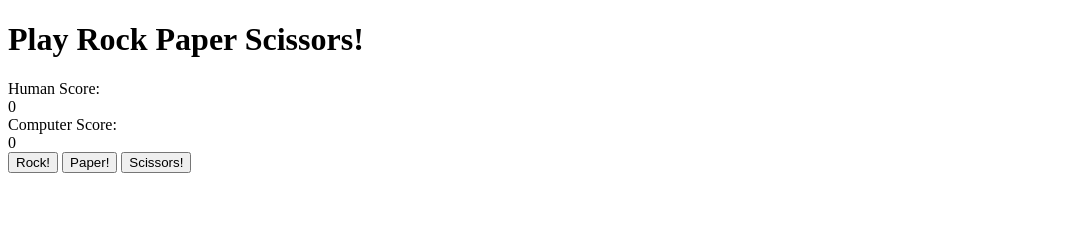
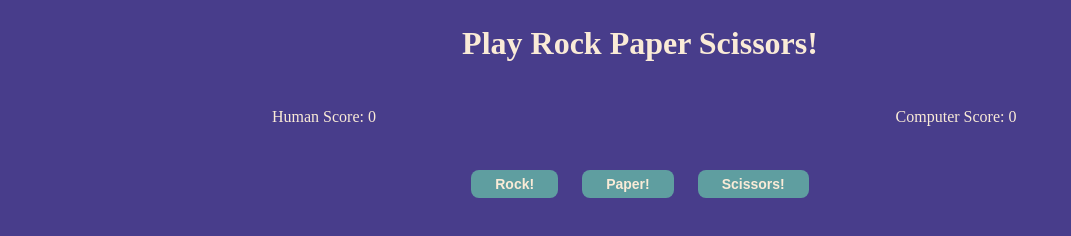
Before and after one commit to Majid-Shahani/ms-odin-projects, a plain HTML site: page rock-paper-scissors/index.html in a window 1280 px wide. Shown: the whole page, without its empty margins (0-1071 px from the left). Drawn offline with Linux system fonts and the light colour scheme.

Commit message:
Add preliminary styling

```diff
--- a/rock-paper-scissors/index.html
+++ b/rock-paper-scissors/index.html
@@ -4,16 +4,19 @@
     <meta charset="utf-8" />
     <title>Rock Paper Scissors</title>
     <script src="./script.js" defer></script>
+    <link href="./styles.css" rel="stylesheet" />
   </head>
   <body>
-    <h1>Play Rock Paper Scissors!</h1>
+    <h1 class="title">Play Rock Paper Scissors!</h1>
     <div class="container">
-      <div class="label">Human Score:</div>
-      <div id="hScore">0</div>
-    </div>
-    <div class="container">
-      <div class="label">Computer Score:</div>
-      <div id="cScore">0</div>
+      <div class="card">
+        <div class="label">Human Score:</div>
+        <div id="hScore">0</div>
+      </div>
+      <div class="card">
+        <div class="label">Computer Score:</div>
+        <div id="cScore">0</div>
+      </div>
     </div>
     <div id="roundResult"></div>
     <div class="buttons">
--- a/rock-paper-scissors/script.js
+++ b/rock-paper-scissors/script.js
@@ -48,12 +48,6 @@ function main() {
   const paperButton = document.querySelector(`button#paper`);
   const scissorButton = document.querySelector(`button#scissor`);
 
-  const getWinner = () => {
-    if (humanScore > computerScore) return `You Win The Game!`;
-    else if (humanScore < computerScore) return `Computer Wins The Game!`;
-    else throw Error("Draw!");
-  };
-
   const handleScore = (sDiff) => {
     diff += sDiff;
     if (sDiff > 0) {
@@ -64,7 +58,7 @@ function main() {
 
     if ((humanScore >= 5 || computerScore >= 5) && Math.abs(diff) > 1) {
       // game over
-      resText.textContent = `${toString(sDiff)} Game Over! ${getWinner()}`;
+      resText.textContent = `${toString(sDiff)} Game Over!`;
       rockButton.disabled = true;
       paperButton.disabled = true;
       scissorButton.disabled = true;
--- a/rock-paper-scissors/styles.css
+++ b/rock-paper-scissors/styles.css
@@ -0,0 +1,63 @@
+.title,
+.container,
+.card,
+.buttons,
+#roundResult {
+  padding: 4px 8px;
+  width: 100%;
+  box-sizing: border-box;
+}
+
+.title,
+.label,
+#roundResult,
+#hScore,
+#cScore {
+  text-align: center;
+  color: antiquewhite;
+}
+
+#roundResult {
+  font-weight: 700;
+}
+
+body {
+  margin: 0;
+  padding: 0;
+  min-height: 100vh;
+  background-color: darkslateblue;
+
+  display: flex;
+  flex-direction: column;
+  align-items: center;
+  gap: 12px;
+}
+
+.container {
+  display: flex;
+  justify-content: space-around;
+}
+
+.card {
+  flex-grow: 1;
+  display: flex;
+  justify-content: center;
+  gap: 4px;
+}
+
+.buttons {
+  display: flex;
+  justify-content: center;
+  gap: 24px;
+}
+
+button {
+  box-sizing: border-box;
+  background-color: cadetblue;
+  color: antiquewhite;
+  font-size: 14px;
+  font-weight: 600;
+  padding: 6px 24px;
+  border-style: none;
+  border-radius: 8px;
+}
```
